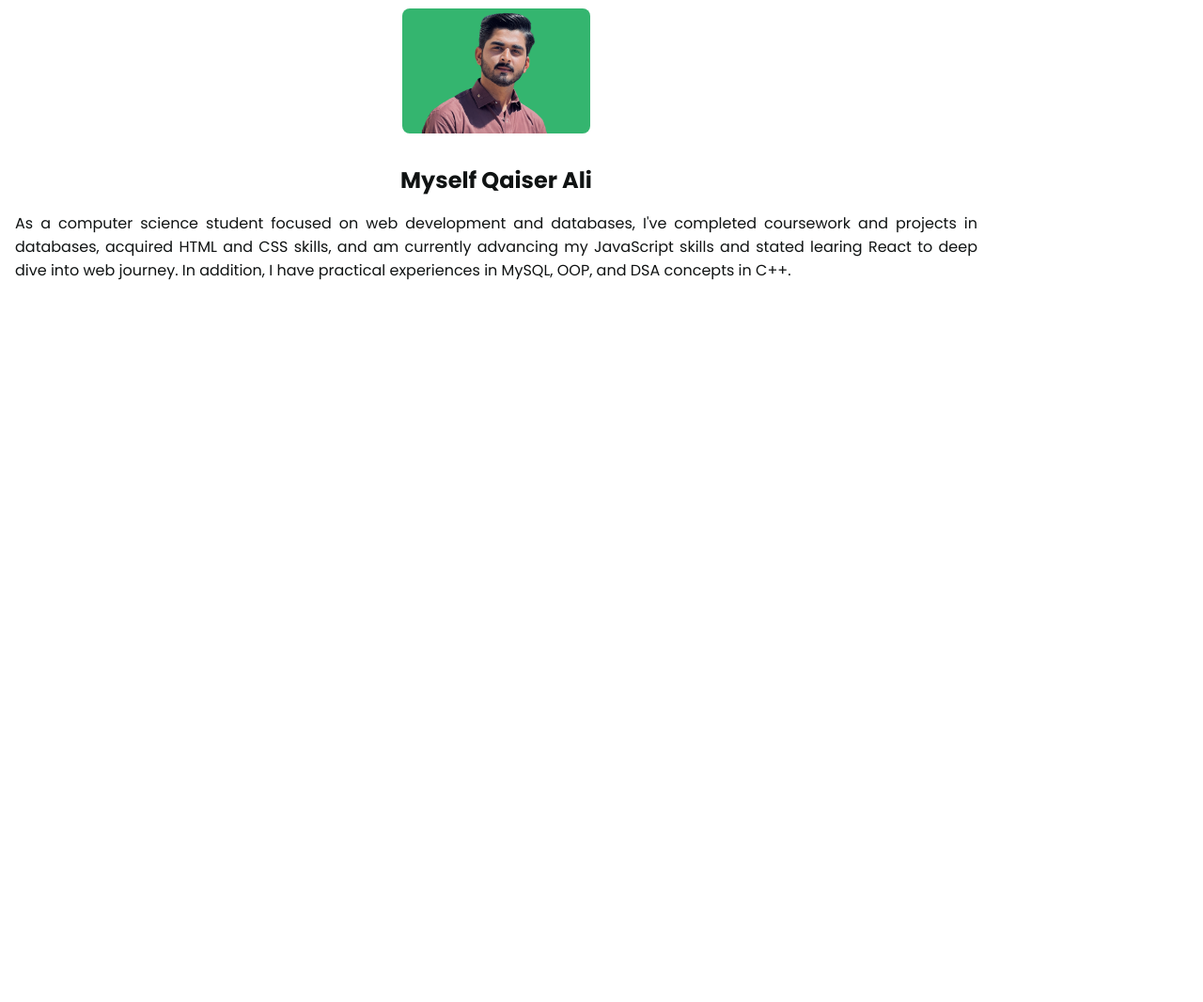
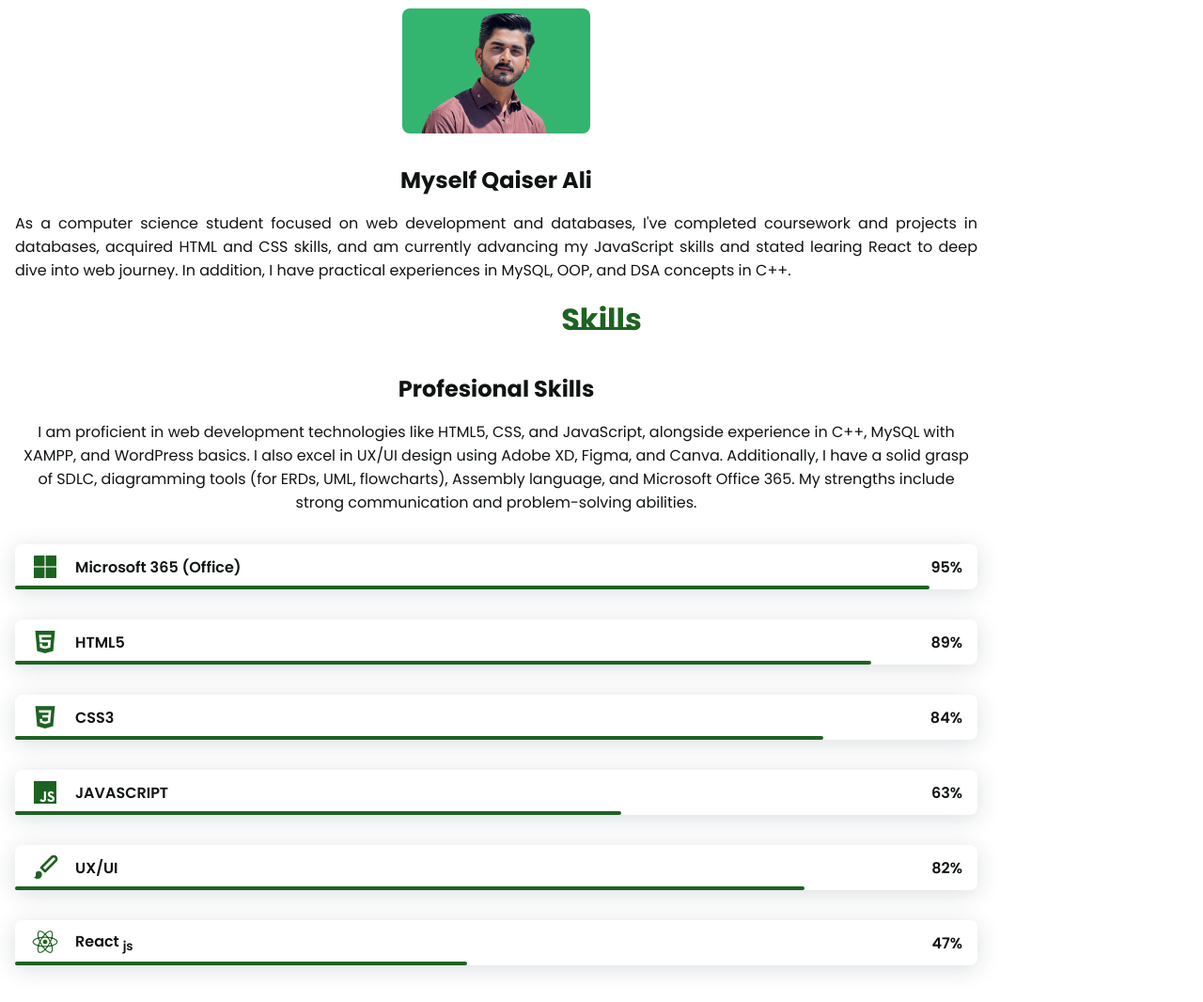
Before and after one commit to qaisersofficial/Mini-Projects, a plain HTML site: page Portfolio/index.html in a window 1280 px wide. Shown: the part 754-1820 px from the top of the page at 94% size. Before the commit the page ends 1054 px from the top, so only its background shows below. Drawn offline with nearby package versions, Linux system fonts and the light colour scheme.

Commit message:
Add about section image and skills section

```diff
--- a/Portfolio/index.html
+++ b/Portfolio/index.html
@@ -10,6 +10,7 @@
       href="https://cdn.jsdelivr.net/npm/boxicons@2.0.5/css/boxicons.min.css"
       rel="stylesheet"
     />
+    <script src="https://unpkg.com/boxicons@2.1.4/dist/boxicons.js"></script>
   </head>
   <body>
     <!-- Header -->
@@ -98,7 +99,6 @@
 
         <div class="about__container bd-grid">
           <div class="about__img">
-            <!-- add image here -->
             <img src="Images/Qaiser.png" alt="" />
           </div>
 
@@ -115,6 +115,89 @@
           </div>
         </div>
       </section>
+      <!-- Skills  -->
+      <section class="skills section" id="skills">
+        <h2 class="section-title">Skills</h2>
+
+        <div class="skills__container bd-grid">
+          <div>
+            <h2 class="skills__subtitle">Profesional Skills</h2>
+            <p class="skills__text">
+              I am proficient in web development technologies like HTML5, CSS,
+              and JavaScript, alongside experience in C++, MySQL with XAMPP, and
+              WordPress basics. I also excel in UX/UI design using Adobe XD,
+              Figma, and Canva. Additionally, I have a solid grasp of SDLC,
+              diagramming tools (for ERDs, UML, flowcharts), Assembly language,
+              and Microsoft Office 365. My strengths include strong
+              communication and problem-solving abilities.
+            </p>
+            <div class="skills__data">
+              <div class="skills__names">
+                <i class="bx bxl-microsoft skills__icon"></i>
+                <span class="skills__name">Microsoft 365 (Office)</span>
+              </div>
+              <div class="skills__bar skills__msoffice"></div>
+              <div>
+                <span class="skills__percentage">95%</span>
+              </div>
+            </div>
+            <div class="skills__data">
+              <div class="skills__names">
+                <i class="bx bxl-html5 skills__icon"></i>
+                <span class="skills__name">HTML5</span>
+              </div>
+              <div class="skills__bar skills__html"></div>
+              <div>
+                <span class="skills__percentage">89%</span>
+              </div>
+            </div>
+            <div class="skills__data">
+              <div class="skills__names">
+                <i class="bx bxl-css3 skills__icon"></i>
+                <span class="skills__name">CSS3</span>
+              </div>
+              <div class="skills__bar skills__css"></div>
+              <div>
+                <span class="skills__percentage">84%</span>
+              </div>
+            </div>
+            <div class="skills__data">
+              <div class="skills__names">
+                <i class="bx bxl-javascript skills__icon"></i>
+                <span class="skills__name">JAVASCRIPT</span>
+              </div>
+              <div class="skills__bar skills__js"></div>
+              <div>
+                <span class="skills__percentage">63%</span>
+              </div>
+            </div>
+            <div class="skills__data">
+              <div class="skills__names">
+                <i class="bx bxs-paint skills__icon"></i>
+                <span class="skills__name">UX/UI</span>
+              </div>
+              <div class="skills__bar skills__ux"></div>
+              <div>
+                <span class="skills__percentage">82%</span>
+              </div>
+            </div>
+            <div class="skills__data">
+              <div class="skills__names">
+                <i class="bx bxl-react skills__icon"></i>
+                <span class="skills__name">React <sub>js</sub></span>
+              </div>
+              <div class="skills__bar skills__react"></div>
+              <div>
+                <span class="skills__percentage">47%</span>
+              </div>
+            </div>
+          </div>
+
+          <div>
+            <img src="Images/ontable.jpg" alt="" class="skills__img" />
+          </div>
+        </div>
+      </section>
     </main>
     <script src="code.js"></script>
   </body>
--- a/Portfolio/style.css
+++ b/Portfolio/style.css
@@ -228,3 +228,65 @@ ul {
     width: 200px;
     border-radius: 0.5rem;
   }
+/* Skills section */
+.skills__container {
+    row-gap: 2rem;
+    text-align: center;
+  }
+  .skills__subtitle {
+    margin-bottom: var(--mb-2);
+  }
+  .skills__text {
+    margin-bottom: var(--mb-4);
+  }
+  .skills__data {
+    display: flex;
+    justify-content: space-between;
+    align-items: center;
+    position: relative;
+    font-weight: var(--font-semi);
+    padding: 0.5rem 1rem;
+    margin-bottom: var(--mb-4);
+    border-radius: 0.5rem;
+    box-shadow: 0px 4px 25px rgba(14, 36, 49, 0.15);
+  }
+  .skills__icon {
+    font-size: 2rem;
+    margin-right: var(--mb-2);
+    color: var(--first-color);
+  }
+  .skills__names {
+    display: flex;
+    align-items: center;
+  }
+  .skills__bar {
+    position: absolute;
+    left: 0;
+    bottom: 0;
+    background-color: var(--first-color);
+    height: 0.25rem;
+    border-radius: 0.5rem;
+    z-index: var(--z-back);
+  }
+  .skills__msoffice{
+    width: 95%;
+  }
+  .skills__html {
+    width: 89%;
+  }
+  .skills__css {
+    width: 84%;
+  }
+  .skills__js {
+    width: 63%;
+  }
+  .skills__ux {
+    width: 82%;
+  }
+
+  .skills__react{
+    width: 47%;
+  }
+  .skills__img {
+    border-radius: 0.5rem;
+  }
```
Also changed, not shown: Portfolio/Images/ontable.jpg (added).
